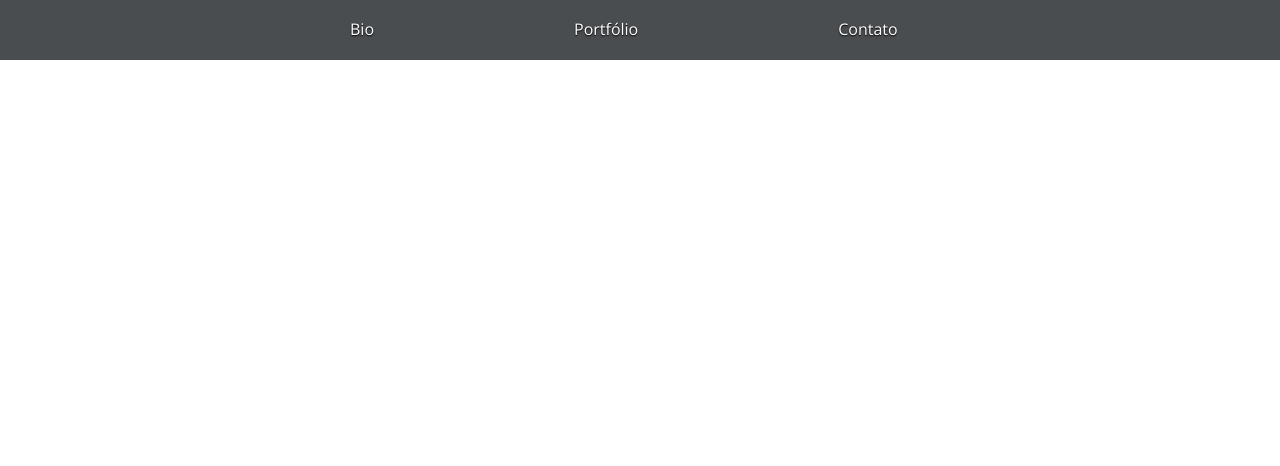
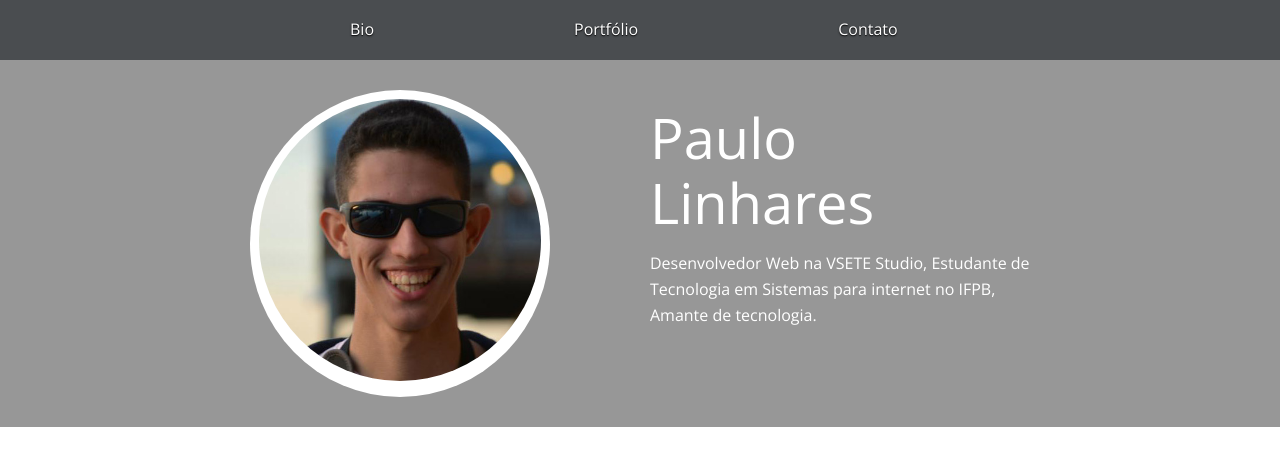
Before and after one commit to paulitolinhares/paginapessoal, a website: page index.html in a window 1280 px wide. Drawn offline with nearby package versions, Linux system fonts and the light colour scheme.

Commit message:
Passo 3: Bio

```diff
--- a/index.html
+++ b/index.html
@@ -56,9 +56,21 @@
       </div>
     </div>
   </nav>
-  <section id=""></section>
-  <section id=""></section>
-  <section id=""></section>
+  <section id="bio">
+    <div class="row">
+      <div class="push_one four columns">
+        <div class="borda_foto">
+          <img src="img/foto_paulo.jpg" alt="Paulo Linhares" />
+        </div>
+      </div>
+      <div class="push_one five columns">
+        <h1>Paulo Linhares</h1>
+        <p>Desenvolvedor Web na VSETE Studio, Estudante de Tecnologia em Sistemas para internet no IFPB, Amante de tecnologia.</p>
+      </div>
+    </div>
+  </section>
+  <section id="portfolio"></section>
+  <section id="contato"></section>
   <footer></footer>
   <!-- Fim do body -->
 
--- a/sass/_custom.scss
+++ b/sass/_custom.scss
@@ -9,3 +9,24 @@ nav{
     }
   }
 }
+
+section#bio{
+  background: #979797;
+  padding: em(30px) 0;
+  div.borda_foto{
+    background: #fff;
+    padding: 3%;
+    @include border-radius(50%);
+    text-align: center;
+    img{
+      @include border-radius(50%);
+    }
+  }
+  h1{
+    font-size: 3.5rem;
+    color: #fff;
+  }
+  p{
+    color: #fff;
+  }
+}
--- a/sass/var/_settings.scss
+++ b/sass/var/_settings.scss
@@ -130,7 +130,7 @@ $form-select-color: #555;
 $tab-height: 42px;
 
 // Navigation
-$navcontain-height: 80px; // makes space at the top of a document for when using a fixed nav
+$navcontain-height: 60px; // makes space at the top of a document for when using a fixed nav
 
 // Drawers & Modals
 $modal-overlay-color: rgba(0, 0, 0, 0.8);
```
Also changed, not shown: css/gumby.css, img/foto_paulo.jpg (added).
